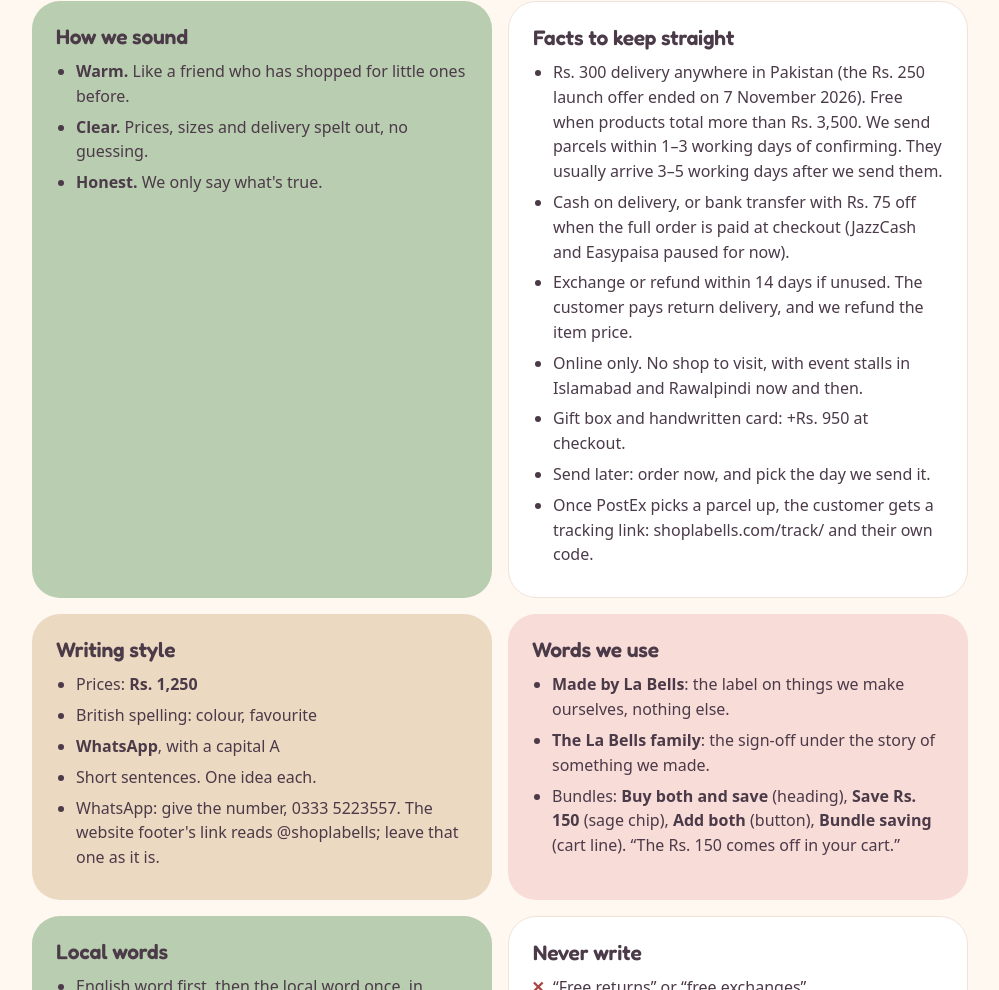
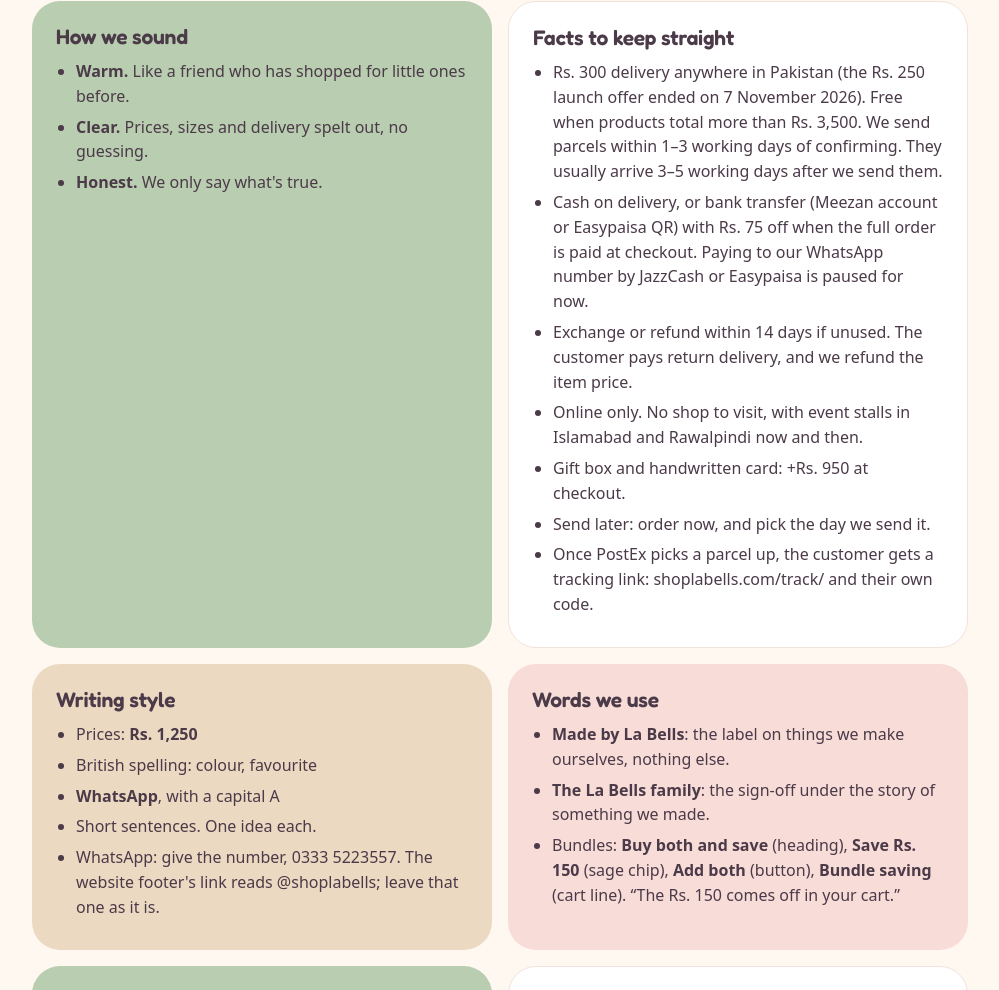
Before and after one commit to la-bells24/la-bells-brand-kit, a plain HTML site: page index.html in a window 1280 px wide. Shown: the part 8637-9627 px from the top of the page, without its empty margins (272-1271 px from the left). Drawn offline with Linux system fonts and the light colour scheme.

Commit message:
Payments: Easypaisa QR is live at checkout; only paying to the WhatsApp number is paused
Co-Authored-By: Claude Opus 5.5 <noreply@anthropic.com>

```diff
--- a/index.html
+++ b/index.html
@@ -323,7 +323,7 @@ footer { border-top: 1.5px solid var(--line); padding: 28px 40px 40px; font-size
       <div class="panel sage"><h3>How we sound</h3><ul><li><b>Warm.</b> Like a friend who has shopped for little ones before.</li><li><b>Clear.</b> Prices, sizes and delivery spelt out, no guessing.</li><li><b>Honest.</b> We only say what's true.</li></ul></div>
       <div class="panel white"><h3>Facts to keep straight</h3><ul>
         <li>Rs. 300 delivery anywhere in Pakistan (the Rs. 250 launch offer ended on 7 November 2026). Free when products total more than Rs. 3,500. We send parcels within 1–3 working days of confirming. They usually arrive 3–5 working days after we send them.</li>
-        <li>Cash on delivery, or bank transfer with Rs. 75 off when the full order is paid at checkout (JazzCash and Easypaisa paused for now).</li>
+        <li>Cash on delivery, or bank transfer (Meezan account or Easypaisa QR) with Rs. 75 off when the full order is paid at checkout. Paying to our WhatsApp number by JazzCash or Easypaisa is paused for now.</li>
         <li>Exchange or refund within 14 days if unused. The customer pays return delivery, and we refund the item price.</li>
         <li>Online only. No shop to visit, with event stalls in Islamabad and Rawalpindi now and then.</li>
         <li>Gift box and handwritten card: +Rs. 950 at checkout.</li>
```
